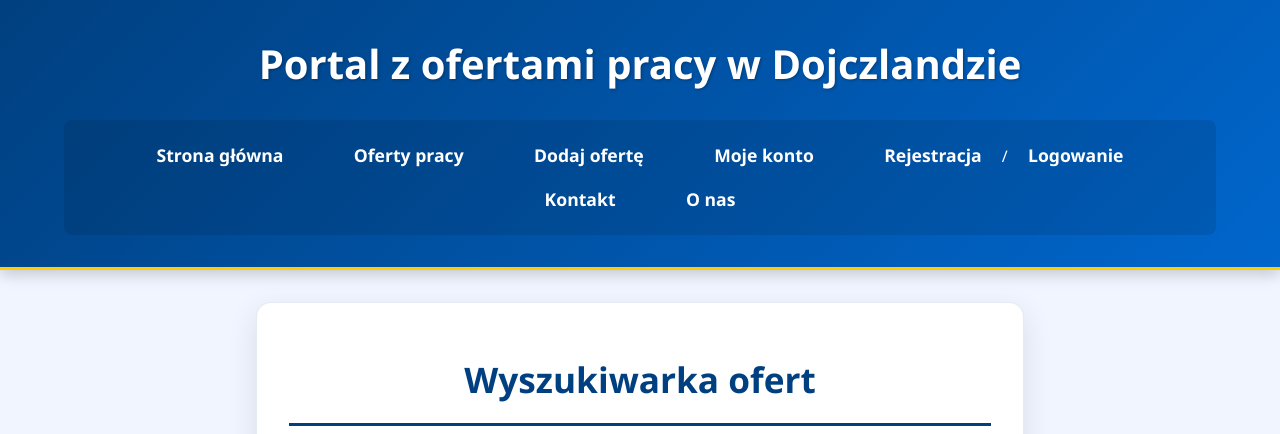
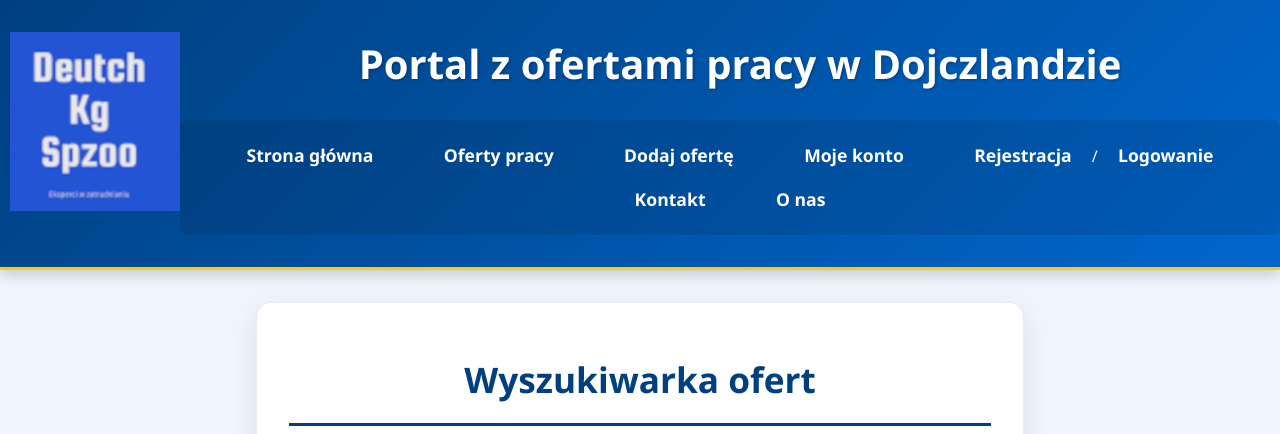
Before and after one commit to GGTeacherOP/deutsch_Koceniak_Ginter, a PHP site: page / in a window 1280 px wide. Shown: the top 434 px of the page. Run offline with PHP 8.4, Linux system fonts and the light colour scheme; data comes from the database, SQL or seed files in the repository.

Commit message:
dodanie loga

```diff
--- a/dodaj_oferte.php
+++ b/dodaj_oferte.php
@@ -69,6 +69,8 @@ if ($result) {
 <body>
 
 <header>
+        <img src="logo.png" alt="Logo" style=" float:left;margin-left:10px;">
+
     <h1>Dodaj nową ofertę</h1>
     <nav>
         <ul>
--- a/edytuj_dane.php
+++ b/edytuj_dane.php
@@ -101,6 +101,7 @@ if ($_SERVER['REQUEST_METHOD'] === 'POST') {
 
 <!-- Nagłówek strony -->
 <header>
+    <img src="logo.png" alt="Logo" style=" float:left;margin-left:10px;">
     <h1>Portal z ofertami pracy w Dojczlandzie</h1>
     <nav>
         <ul>
--- a/index.php
+++ b/index.php
@@ -83,6 +83,7 @@ try {
 
 <!-- Nagłówek strony z menu nawigacyjnym -->
 <header>
+    <img src="logo.png" alt="Logo" style=" float:left;margin-left:10px;">
     <h1>Portal z ofertami pracy w Dojczlandzie</h1>
     <nav>
         <ul>
--- a/kontakt.php
+++ b/kontakt.php
@@ -71,6 +71,8 @@ if ($_SERVER['REQUEST_METHOD'] === 'POST') {
 
 <!-- Nagłówek strony z menu nawigacyjnym -->
 <header>
+        <img src="logo.png" alt="Logo" style=" float:left;margin-left:10px;">
+
     <h1>Portal z ofertami pracy w Dojczlandzie</h1>
     <nav>
         <ul>
--- a/konto.php
+++ b/konto.php
@@ -90,6 +90,8 @@ if (isset($_GET['wyloguj'])) {
 
 <!-- Nagłówek strony z menu nawigacyjnym -->
 <header>
+        <img src="logo.png" alt="Logo" style=" float:left;margin-left:10px;">
+
     <h1>Portal z ofertami pracy w Dojczlandzie</h1>
     <nav>
         <ul>
--- a/lista_ofert.php
+++ b/lista_ofert.php
@@ -211,6 +211,7 @@ function getFilteredOffers($keyword, $location, $category, $conn) {
 <body>
 
 <header>
+        <img src="logo.png" alt="Logo" style=" float:left;margin-left:10px;">
     <h1>Portal z ofertami pracy w Dojczlandzie</h1>
     <nav>
         <ul>
--- a/logowanie.php
+++ b/logowanie.php
@@ -145,6 +145,7 @@ if ($_SERVER['REQUEST_METHOD'] === 'POST') {
 
 <!-- Nagłówek strony z menu nawigacyjnym -->
 <header>
+    <img src="logo.png" alt="Logo" style=" float:left;margin-left:10px;">
     <h1>Portal z ofertami pracy w Dojczlandzie</h1>
     <nav>
         <ul>
--- a/o_nas.php
+++ b/o_nas.php
@@ -25,6 +25,7 @@ session_start();
 
 <!-- Nagłówek strony z menu nawigacyjnym -->
 <header>
+    <img src="logo.png" alt="Logo" style=" float:left;margin-left:10px;">
     <h1>Portal z ofertami pracy w Dojczlandzie</h1>
     <nav>
         <ul>
--- a/oferta_szczegoly.php
+++ b/oferta_szczegoly.php
@@ -116,6 +116,7 @@ try {
 
 <!-- Nagłówek strony z menu nawigacyjnym -->
 <header>
+    <img src="logo.png" alt="Logo" style=" float:left;margin-left:10px;">
     <h1>Portal z ofertami pracy w Dojczlandzie</h1>
     <nav>
         <ul>
--- a/polityka_prywatnosci.php
+++ b/polityka_prywatnosci.php
@@ -13,6 +13,7 @@
 
 <!-- Nagłówek strony z menu nawigacyjnym -->
 <header>
+    <img src="logo.png" alt="Logo" style=" float:left;margin-left:10px;">
     <h1>Portal z ofertami pracy w Dojczlandzie</h1>
     <nav>
         <ul>
--- a/potwierdzenie_aplikacji.php
+++ b/potwierdzenie_aplikacji.php
@@ -45,6 +45,7 @@ try {
 
 <!-- Nagłówek strony z menu nawigacyjnym -->
 <header>
+    <img src="logo.png" alt="Logo" style=" float:left;margin-left:10px;">
     <h1>Portal z ofertami pracy w Dojczlandzie</h1>
     <nav>
         <ul>
--- a/regulamin.php
+++ b/regulamin.php
@@ -14,6 +14,7 @@
 
 <!-- Nagłówek strony z menu nawigacyjnym -->
 <header>
+    <img src="logo.png" alt="Logo" style=" float:left;margin-left:10px;">
     <h1>Portal z ofertami pracy w Dojczlandzie</h1>
     <nav>
         <ul>
--- a/rejestracja.php
+++ b/rejestracja.php
@@ -95,6 +95,7 @@ if ($_SERVER['REQUEST_METHOD'] === 'POST') {
 
 <!-- Nagłówek strony z menu nawigacyjnym -->
 <header>
+    <img src="logo.png" alt="Logo" style=" float:left;margin-left:10px;">
     <h1>Portal z ofertami pracy w Dojczlandzie</h1>
     <nav>
         <ul>
--- a/styleindex.css
+++ b/styleindex.css
@@ -621,3 +621,12 @@ form .button {
         tr:hover {
             background-color: #f1f1f1;
         }
+        .logo {
+    display: inline-block;
+    vertical-align: middle;
+}
+header h1 {
+    display: inline-block;
+    margin-left: 20px; /* Odstęp od logo */
+    vertical-align: middle;
+}
--- a/zmiana_hasla.php
+++ b/zmiana_hasla.php
@@ -77,6 +77,7 @@ if ($_SERVER['REQUEST_METHOD'] === 'POST') {
 
 <!-- Nagłówek strony z menu nawigacyjnym -->
 <header>
+    <img src="logo.png" alt="Logo" style=" float:left;margin-left:10px;">
     <h1>Portal z ofertami pracy w Dojczlandzie</h1>
     <nav>
         <ul>
```
Also changed, not shown: logo.png (added).
